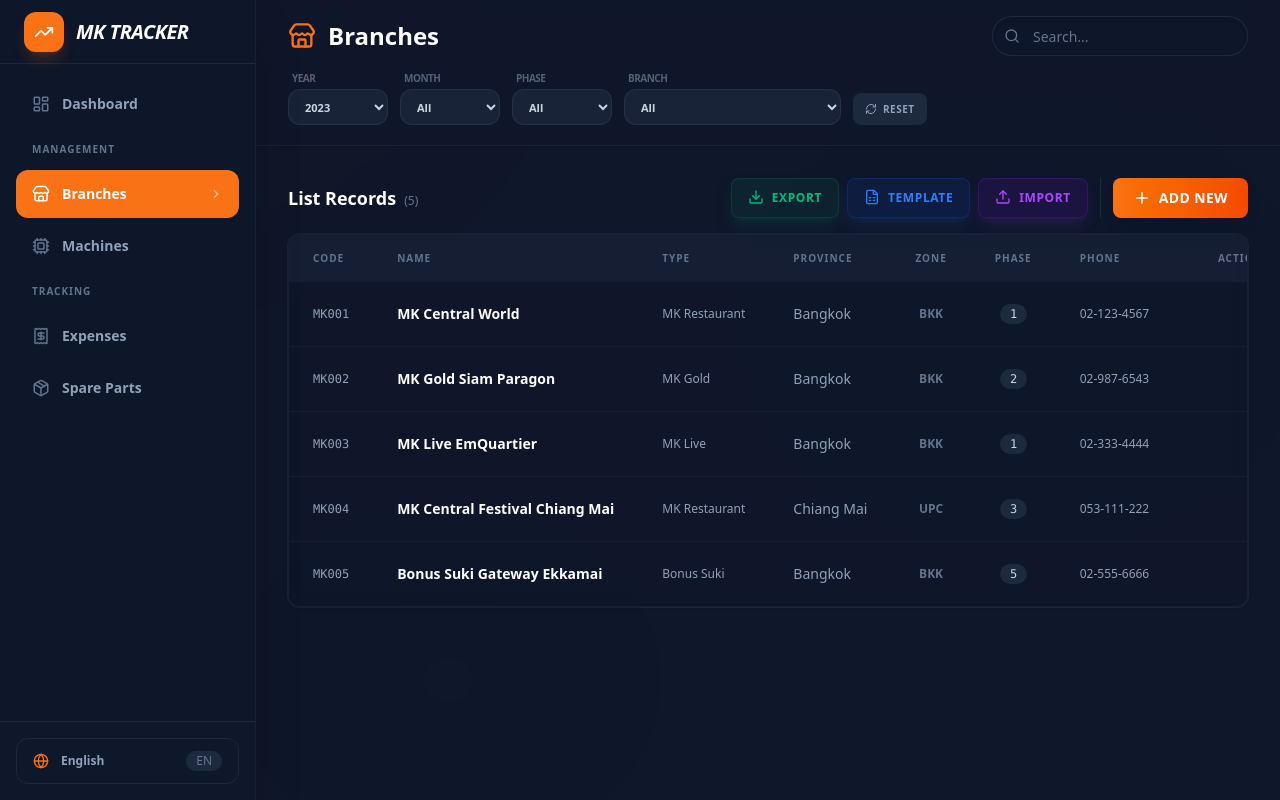
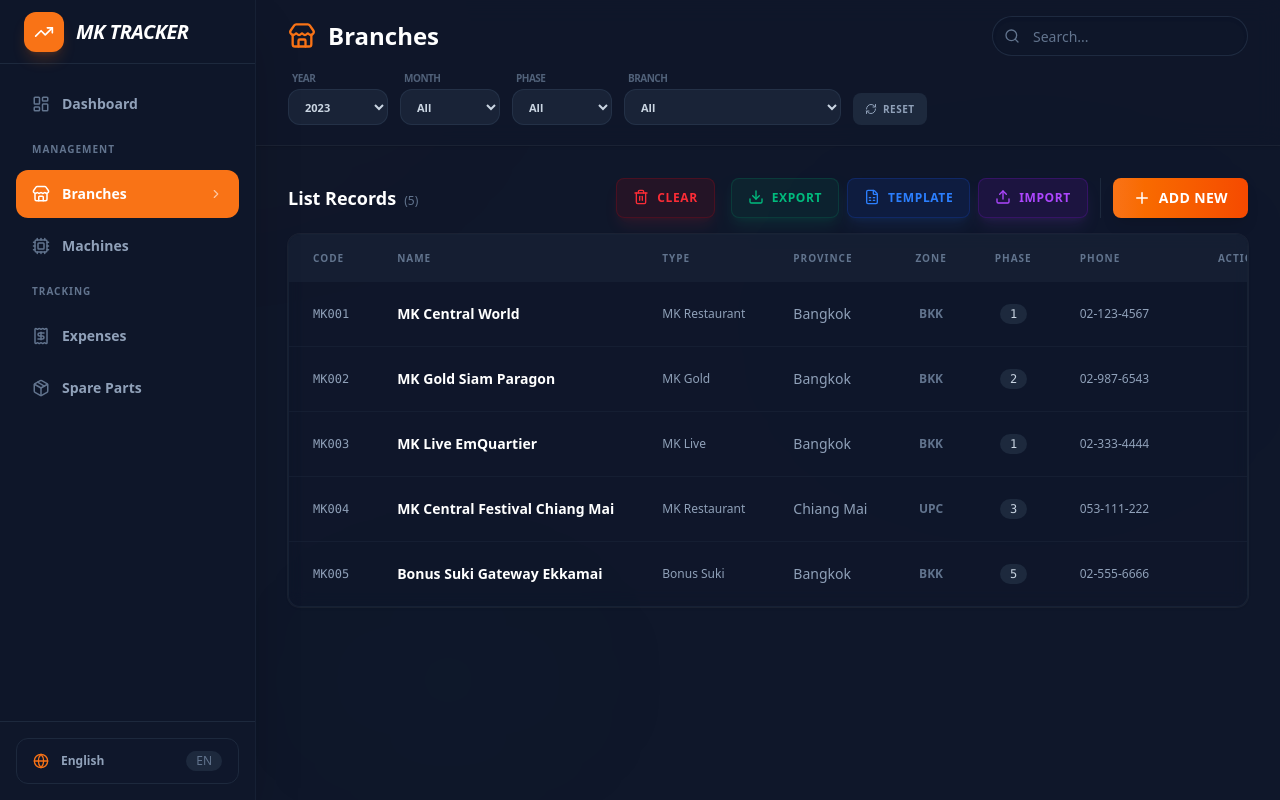
Before and after one commit to mozek-SP/mk-tracker, a Next.js app: page / in a window 1280 px wide. Both pictures are taken after a click on the button "Branches". Built offline with nearby package versions, Linux system fonts and the light colour scheme.

Commit message:
feat: Add Clear All button for quick bulk deletion

```diff
--- a/src/app/page.tsx
+++ b/src/app/page.tsx
@@ -174,6 +174,17 @@
         if (type === 'machine') setMachines(prev => prev.filter(i => i.id !== id));
         if (type === 'expense') setExpenses(prev => prev.filter(i => i.id !== id));
         if (type === 'part') setParts(prev => prev.filter(i => i.id !== id));
+    };
+
+    const handleClearAll = () => {
+        // Double confirm for safety
+        if (!confirm(t('WARNING: This will delete ALL items in this list.\nAre you sure?', 'คำเตือน: การกระทำนี้จะลบข้อมูล "ทั้งหมด" ในหน้านี้\nคุณแน่ใจหรือไม่?'))) return;
+        if (!confirm(t('Final Confirmation: Delete everything?', 'ยืนยันครั้งสุดท้าย: ลบข้อมูลทั้งหมดจริงหรือไม่?'))) return;
+
+        if (activeTab === 'branches') setBranches([]);
+        if (activeTab === 'machines') setMachines([]);
+        if (activeTab === 'expenses') setExpenses([]);
+        if (activeTab === 'parts') setParts([]);
     };
 
     const saveItem = (data: any) => {
@@ -389,6 +400,9 @@
                                     </span>
                                 </h3>
                                 <div className="flex flex-wrap gap-2">
+                                    <button onClick={handleClearAll} className="flex items-center gap-2 px-4 h-10 rounded-lg bg-red-600/10 text-red-500 border border-red-600/20 hover:bg-red-600 hover:text-white transition-all text-xs font-bold uppercase tracking-wider shadow-lg shadow-red-500/10 hover:shadow-red-500/30 active:scale-95 mr-2" title={t('Clear All', 'ล้างข้อมูลทั้งหมด')}>
+                                        <Trash2 size={16} className="mb-0.5" /> {t('Clear', 'ล้างทั้งหมด')}
+                                    </button>
                                     <button onClick={handleExport} className="flex items-center gap-2 px-4 h-10 rounded-lg bg-emerald-600/10 text-emerald-500 border border-emerald-600/20 hover:bg-emerald-600 hover:text-white transition-all text-xs font-bold uppercase tracking-wider shadow-lg shadow-emerald-500/10 hover:shadow-emerald-500/30 active:scale-95" title={t('Export Excel', 'ส่งออกไฟล์')}>
                                         <Download size={16} className="mb-0.5" /> {t('Export', 'ส่งออก')}
                                     </button>
```
